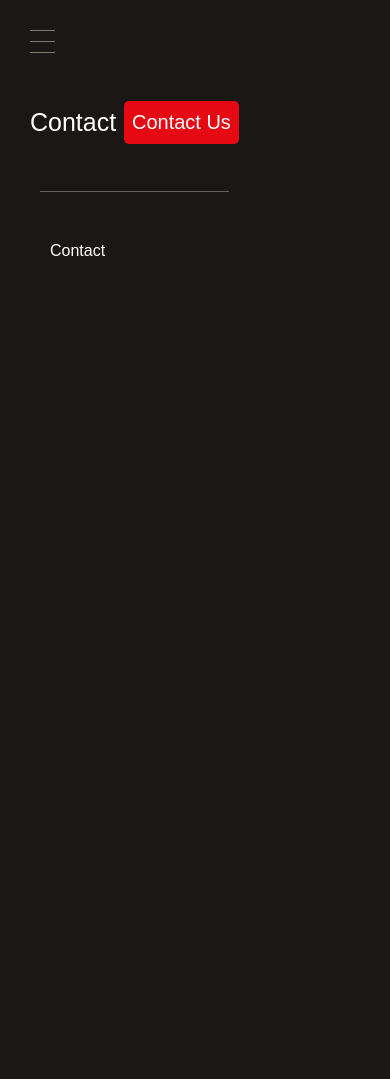
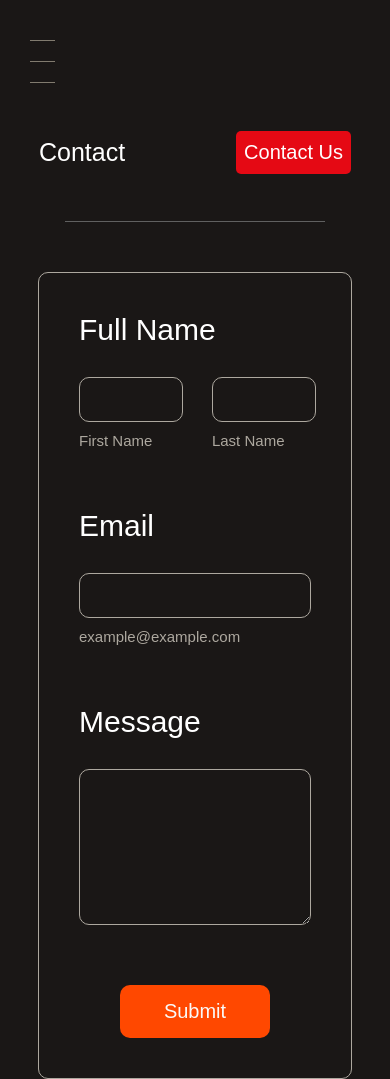
Before and after one commit to Mohamed-297/movies, a React (Create React App) app: page /contact in a window 390 px wide. Before the commit the page ends 844 px from the top, so only its background shows below. Built offline with nearby package versions, Linux system fonts and the light colour scheme; no server answers.

Commit message:
edit viewing sideBar and add contact page

```diff
--- a/src/App.js
+++ b/src/App.js
@@ -6,7 +6,7 @@ import Sidebar from "./components/Sidebar.jsx";
 import About from "./pages/About.jsx";
 import Movies from "./pages/Movies.jsx";
 import TvShows from "./pages/TvShows.jsx";
-import { createContext, useEffect, useState } from "react";
+import { createContext, use, useEffect, useState } from "react";
 import NotFound from "./pages/NotFound.jsx";
 export const moviesContext =createContext();
 function App() {
@@ -18,7 +18,19 @@ function App() {
   const [error,setError]=useState(null);
   const categories=["Movies","TvShows"];
   const genres=["Action","Comedy","Drama","Thriller","Science-Fiction","Fantasy","Horror"]
-  const [toggleSideBar,setToggleSideBar]=useState(false)
+  const [toggleSideBar,setToggleSideBar]=useState(true)
+  const [screenWidth,setScreenWidth]=useState(window.innerWidth);
+
+  useEffect(()=>{
+    function handleResize(){
+      setScreenWidth(window.innerWidth)
+    }
+    window.addEventListener("resize",handleResize)
+    return()=>{
+      window.removeEventListener("resize",handleResize)
+    }
+  },[window.innerWidth])
+  console.log(screenWidth)
   async function getMovies(url="https://Jsonfakery.com/movies/paginated"){
     try{
         setIsActiveGenre("")
@@ -46,6 +58,7 @@ function App() {
         setMovies(updatedData);
         setFilteredMovies(updatedData)
 
+
         console.log(filteredMovies)
         console.log(updatedData)
         console.log(movies)
@@ -70,12 +83,16 @@ function App() {
         movies,setMovies,
         filteredMovies,setFilteredMovies,
         toggleSideBar,setToggleSideBar,
-        getMovies}}>
-      <div onClick={()=>setToggleSideBar(prevTog=>!prevTog)} className={toggleSideBar?`hideHamburger`: `hamburger`}>
-        <span></span>
-        <span></span>
-        <span></span>
-      </div>
+        getMovies,
+        screenWidth}}>
+
+      { (screenWidth<=960&&toggleSideBar)&&
+          <div className="hamburger" onClick={()=>setToggleSideBar(prevTog=>!prevTog)} >
+            <span></span>
+            <span></span>
+            <span></span>
+          </div>
+      }
         <Sidebar />
         <div className="navMain">
           <Nav />
--- a/src/components/Sidebar.jsx
+++ b/src/components/Sidebar.jsx
@@ -1,4 +1,4 @@
-import React, { useContext, useEffect, useState } from 'react'
+import React, { use, useContext, useEffect, useState } from 'react'
 import "./sidebar.css"
 import sidebarLogo from "../assets/images/Group 1.png"
 import searchLogo from "../assets/images/Vector.png"
@@ -11,7 +11,10 @@ import { moviesContext } from '../App'
 export default function Sidebar() {
   const [searchValue,setSearchValue]=useState("")
   const [isActive,setIsActive]=useState("")
-  const {toggleSideBar,setToggleSideBar,userChoice,setUserChoice,isActiveGenre,setIsActiveGenre,loader,movies,setFilteredMovies}=useContext(moviesContext);
+  const {toggleSideBar,setToggleSideBar,userChoice,setUserChoice,
+    isActiveGenre,setIsActiveGenre,
+    loader,movies,setFilteredMovies,
+    screenWidth}=useContext(moviesContext);
   const nav=useLocation()
   // search character by character about the movie name
   function handleSearch(e){
@@ -92,7 +95,9 @@ export default function Sidebar() {
     }
 
 
+// useEffect(()=>{
 
+// }
 console.log(userChoice)
 
 
@@ -100,12 +105,16 @@ console.log(userChoice)
   let arrOfLists=["Home","About Us","Movies","TV Shows"]
   let arrOfImgs=[img1,img2,img3,img4]
   let arrOfGenres=["Action","Comedy","Drama","Thriller","Science-Fiction","Fantasy","Horror"]
-
+  // useEffect(()=>{
+  //   if(screenWidth>=960){
+  //     setToggleSideBar(prevTog=>false)
+  //   }
+  // },[screenWidth===960])
 return (
 
 
-    <div  className={toggleSideBar?`sidebar`:`hideSideBar`}>
-      <p onClick={()=>setToggleSideBar(prevTog=>!prevTog)} className='exit'>X</p>
+    <div className={screenWidth>=960?"sidebar":!toggleSideBar?`sidebar`:`hideSideBar`}>
+      { screenWidth>=960?"":!toggleSideBar? <p onClick={()=>setToggleSideBar(prevTog=>true)} className='exit'>X</p>:""}
       <div className="sidebarTitle">
         <img className='sidebarLogo' src={sidebarLogo} alt="sidebarLogo" />
         <h2 className='sidebarTitleText'>Daily<span>Hub</span></h2>
--- a/src/components/sidebar.css
+++ b/src/components/sidebar.css
@@ -66,6 +66,7 @@
     font-size: 35px;
 }
 .sidebarTitleText span{
+    font-size: 35px;
     color: #FF4800;
 }
 .searchBar{
@@ -241,9 +242,7 @@
     .sidebar{
         width: 15%;
     }
-    .exit{
-        display: none;
-    }
+
 
 
 }
--- a/src/pages/Contact.jsx
+++ b/src/pages/Contact.jsx
@@ -1,7 +1,110 @@
 import React from 'react'
+import { useState } from 'react'
+import "./contact.css"
+export default function Contact() {
+const [formData,setFormData]=useState({
+  firstName:"",
+  lastName:"",
+  email:"",
+  message:""
+})
+const [errors,setErrors]=useState({
+  emailError:"",
+  firstNameError:"",
+  lastNameError:""
+})
 
-export default function Contact() {
+
+function handleChange(e){
+  const{name,value,checked,type}=e.target;
+  const newValue=type==="checkbox"?checked:value;
+  setFormData(prevFormData=>({
+    ...prevFormData,
+    [name]:newValue
+  }))
+const regexEmail=/^[\w]+\.?[\w]+?@[\w]+\.[\w]{2,3}$/
+const regexName=/^[\w]{2,30}$/
+  if(name==="email"){
+      setErrors(prevErrors=>({
+        ...prevErrors,
+        emailError:regexEmail.test(newValue)?"":"Invalid email format"
+      }))
+    }
+  if(name==="firstName"){
+      setErrors(prevErrors=>({
+        ...prevErrors,
+        firstNameError:regexName.test(newValue)?"":"First Name should be between 2 and 30 characters",
+      }))
+    }
+  if(name==="lastName"){
+      setErrors(prevErrors=>({
+        ...prevErrors,
+        lastNameError:regexName.test(newValue)?"":"Last Name should be between 2 and 30 characters",
+      }))
+    }
+
+
+
+}
+function handleSubmit(e){
+    e.preventDefault()
+    setFormData(prevFormData=>({
+        ...prevFormData,
+      firstName:"",
+      lastName:"",
+      email:"",
+      message:""
+    }))
+}
+//example@example.com
+
+
+
+
   return (
-    <div>Contact</div>
+    <div className='contactContainer'>
+      <form  onSubmit={handleSubmit} className="formContainer">
+        <div className='fullName'>
+
+          <label htmlFor="fName">Full Name</label>
+          <div className='fullNameContainer'>
+
+            <div className='fnameHolder'>
+              <input
+                type="text" name="firstName" id="fName"
+                value={formData.firstName} className={formData.firstName===""?"":
+                errors.firstNameError?"inputError":"inputSuccess"} onChange={handleChange} required/>
+                {errors.firstNameError&&<span className='inpErr'>{errors.firstNameError}</span>}
+
+              <span className='fnameTitle'>First Name</span>
+            </div>
+            <div className='lnameHolder'>
+              <input
+
+              type="text" name="lastName" id="lName"
+                value={formData.lastName} className={formData.lastName===""?"":
+                  errors.lastNameError?"inputError":"inputSuccess"} onChange={handleChange} required/>
+                  {errors.lastNameError&&<span className='inpErr'>{errors.lastNameError}</span>}
+              <span className='lnameTitle'>Last Name</span>
+            </div>
+
+          </div>
+
+        </div>
+        <label htmlFor="email">Email</label>
+        <input
+          type="text" name="email" id="email"
+          value={formData.email} className={formData.email===""?"":
+          errors.emailError?"inputError":"inputSuccess"} onChange={handleChange} required/>
+          {errors.emailError&&<span className='inpErr'>{errors.emailError}</span>}
+        <span className='emailTitle'>example@example.com</span>
+        <label htmlFor="message">Message</label>
+
+        <textarea
+          type="text" name="message" id="message"
+          value={formData.message} onChange={handleChange} required/>
+        <button className='btnSubmit' >Submit</button>
+      </form>
+    </div>
   )
 }
--- /dev/null
+++ b/src/pages/contact.css
@@ -0,0 +1,102 @@
+:root{
+    --border-input:1px solid #ADA89F;
+    --border-radius-input:10px;
+}
+.contactContainer{
+    display: flex;
+    justify-content: center;
+    align-items: center;
+    height: 70vh;
+    /* margin-top: ; */
+}
+.formContainer{
+    display: flex;
+    flex-direction: column;
+    width:50%;
+    margin: auto;
+    padding: 40px;
+    border: var(--border-input);
+    border-radius: var(--border-radius-input);
+}
+.fullName{
+    display: flex;
+    flex-direction: column;
+}
+.emailTitle{
+    margin-bottom: 60px;
+}
+.fullNameContainer{
+    display: flex;
+    width: 100%;
+    margin-bottom: 60px;
+    gap: 10px;
+}
+
+.fnameHolder,.lnameHolder{
+    display: flex;
+    flex-direction: column;
+    width: 45%;
+}
+.fnameHolder{
+    margin-right: 8%;
+}
+input{
+    caret-color: white;
+    font-size: 20px;
+    color: white;
+    outline: none;
+    padding: 20px;
+    background-color: transparent;
+    border: var(--border-input);
+    border-radius: var(--border-radius-input);
+}
+label{
+    margin-bottom: 30px;
+    font-size: 30px;
+}
+span{
+    margin-top: 10px;
+    color: #ADA89F;
+    font-size: 15px;
+}
+.inpErr{
+    color: red;
+    font-size: 15px;
+}
+#message{
+    height: 150px;
+    margin-bottom: 60px;
+    background-color: transparent;
+    border: var(--border-input);
+    border-radius: var(--border-radius-input);
+    caret-color: white;
+    font-size: 20px;
+    color: white;
+
+}
+.btnSubmit{
+    width: 150px;
+    padding: 15px;
+    border: none;
+    border-radius: var(--border-radius-input);
+    background-color: #FF4800;
+    color: #FAF9F7;
+    font-size: 20px;
+    cursor: pointer;
+    margin: auto;
+
+}
+.inputError{
+    border: 1px solid red;
+}
+.inputSuccess{
+    border: 1px solid green;
+}
+@media (max-width: 960px){
+    .formContainer{
+        width: 80%;
+    }
+    input{
+        padding: 10px;
+    }
+}
--- a/src/style.css
+++ b/src/style.css
@@ -146,7 +146,7 @@ button.disabled:hover{
         grid-template-columns: repeat(3, 1fr);
     }
     .navMain{
-        width: fit-content;
+        width: 100%;
         margin-left: 0;
     }
     .trailerLink{
```
